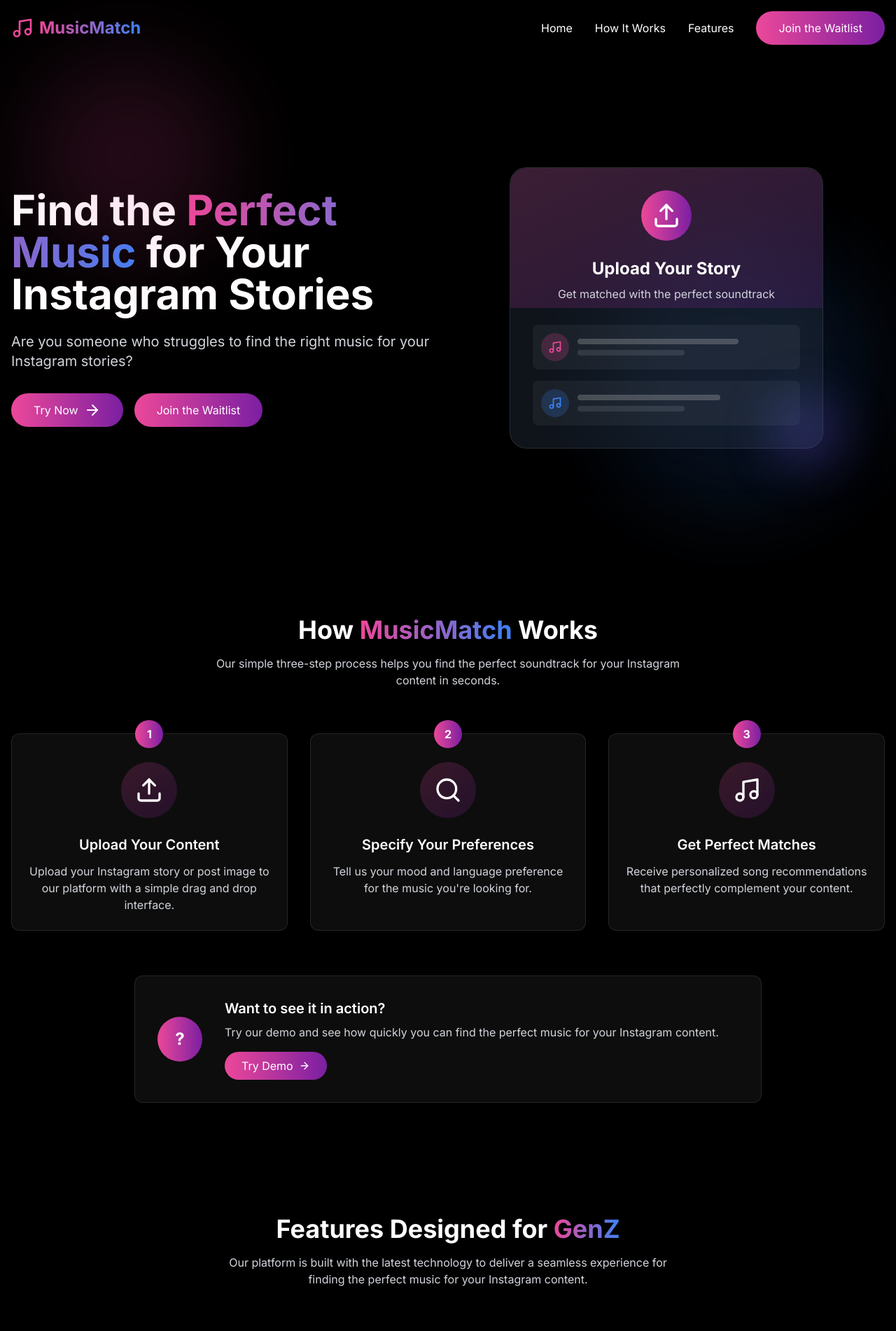
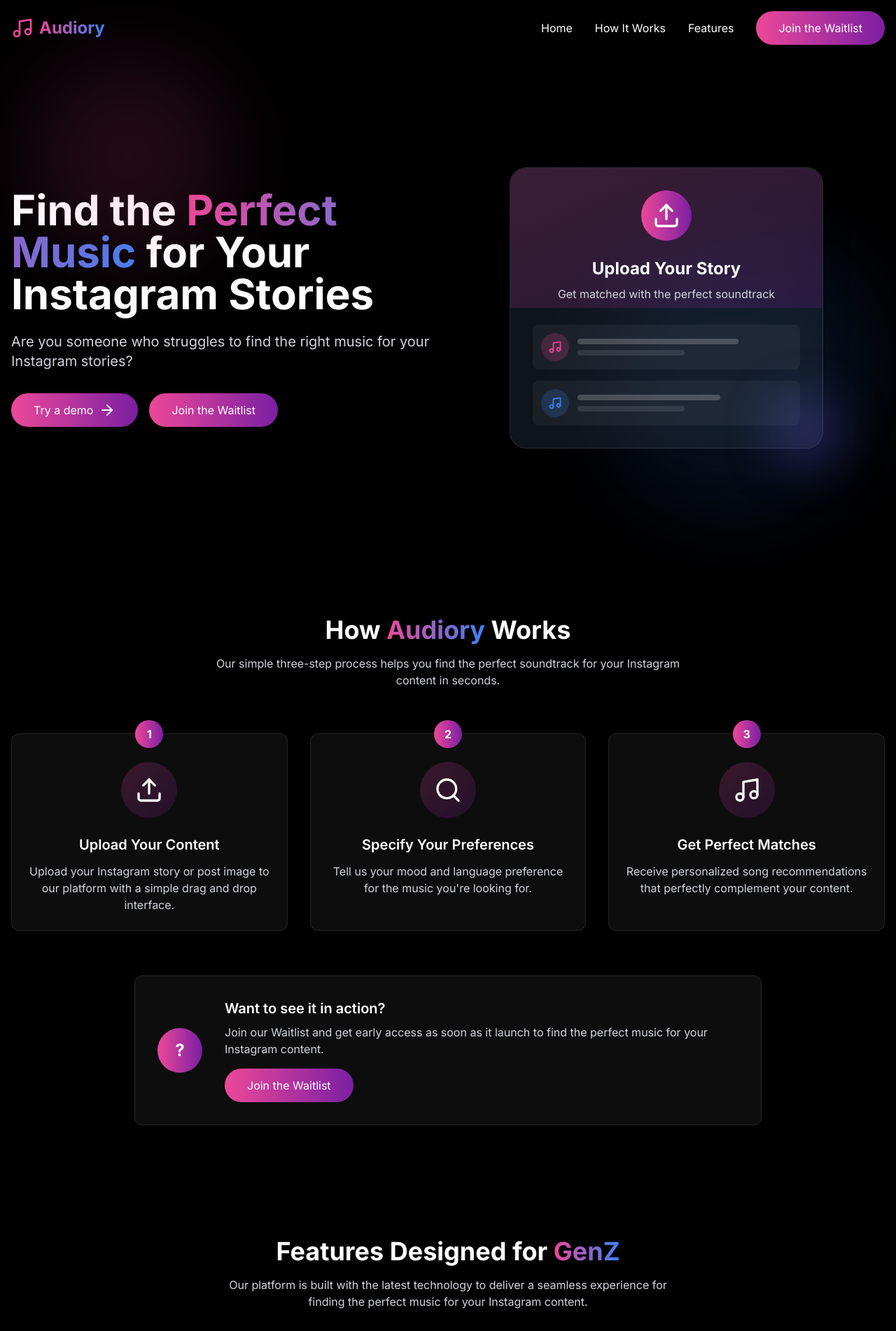
Before and after one commit to yashsaraswat2004/Audiory, a React (Vite) app in the folder project/: page / in a window 1280 px wide. Shown: the top 1902 px of the page at 70% size. Built offline with nearby package versions, Linux system fonts and the light colour scheme.

Commit message:
Audiory updated name

```diff
--- a/project/src/components/Header.tsx
+++ b/project/src/components/Header.tsx
@@ -25,7 +25,7 @@ const Header: React.FC = () => {
           <div className="flex items-center">
             <Music className="h-8 w-8 text-pink-500" />
             <span className="ml-2 text-2xl font-bold bg-gradient-to-r from-pink-500 to-blue-500 bg-clip-text text-transparent">
-              MusicMatch
+              Audiory
             </span>
           </div>
 
--- a/project/src/components/Hero.tsx
+++ b/project/src/components/Hero.tsx
@@ -28,7 +28,7 @@ const Hero: React.FC = () => {
                 onClick={() => setShowUploader(true)}
                 className="bg-gradient-to-r from-pink-500 to-purple-600 text-white px-8 py-3 rounded-full hover:opacity-90 transition-all duration-300 flex items-center justify-center group"
               >
-                Try Now
+                Try a demo
                 <ArrowRight className="ml-2 group-hover:translate-x-1 transition-transform" />
               </button>
               <WaitlistWidget />
--- a/project/src/components/HowItWorks.tsx
+++ b/project/src/components/HowItWorks.tsx
@@ -1,6 +1,6 @@
 import React from 'react';
 import { Upload, Search, Music, ArrowRight } from 'lucide-react';
-
+import WaitinglistWidget from './WaitlistWidget';
 const HowItWorks: React.FC = () => {
   return (
     <section id="how-it-works" className="py-20 relative overflow-hidden">
@@ -9,7 +9,7 @@ const HowItWorks: React.FC = () => {
       <div className="container mx-auto px-4">
         <div className="text-center mb-16">
           <h2 className="text-3xl md:text-4xl font-bold text-white mb-4">
-            How <span className="bg-gradient-to-r from-pink-500 to-blue-500 bg-clip-text text-transparent">MusicMatch</span> Works
+            How <span className="bg-gradient-to-r from-pink-500 to-blue-500 bg-clip-text text-transparent">Audiory</span> Works
           </h2>
           <p className="text-gray-300 max-w-2xl mx-auto">
             Our simple three-step process helps you find the perfect soundtrack for your Instagram content in seconds.
@@ -51,11 +51,10 @@ const HowItWorks: React.FC = () => {
             </div>
             <div className="flex-1">
               <h3 className="text-xl font-semibold text-white mb-2">Want to see it in action?</h3>
-              <p className="text-gray-300 mb-4">Try our demo and see how quickly you can find the perfect music for your Instagram content.</p>
-              <button className="bg-gradient-to-r from-pink-500 to-purple-600 text-white px-6 py-2 rounded-full hover:opacity-90 transition-opacity inline-flex items-center">
-                Try Demo
-                <ArrowRight className="ml-2" size={16} />
-              </button>
+              <p className="text-gray-300 mb-4">Join our Waitlist and get early access as soon as it launch to find the perfect music for your Instagram content.</p>
+
+                <WaitinglistWidget />
+
             </div>
           </div>
         </div>
```
